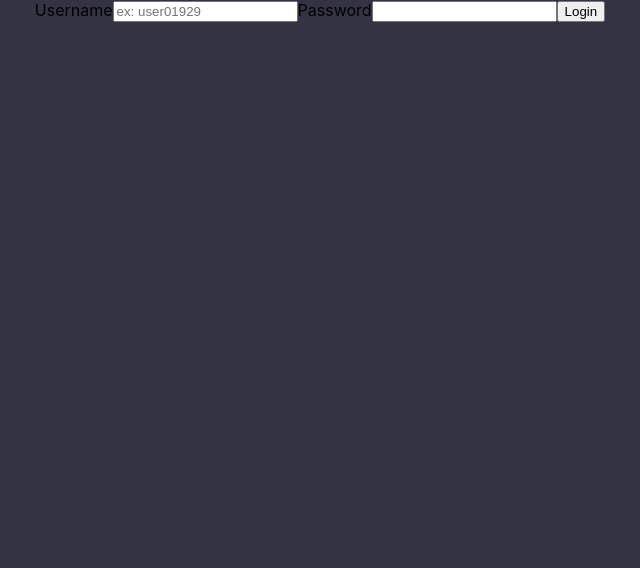
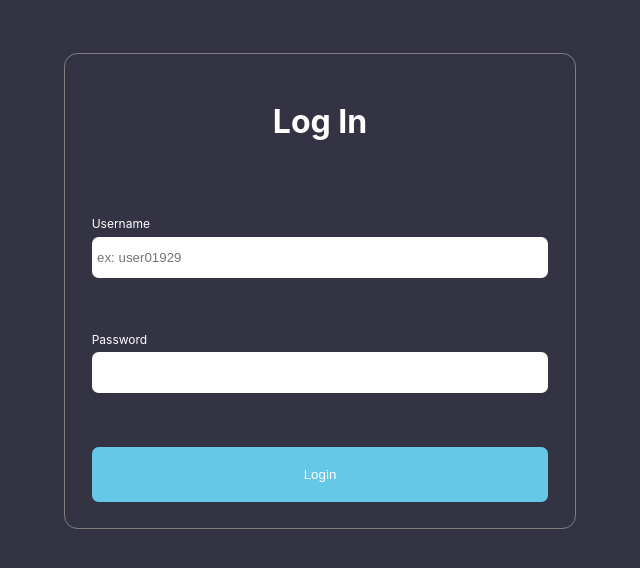
Before and after one commit to Zeke-D/IS4800_Phishing, a React (Create React App) app: page / in a window 1280 px wide. Shown: the top 568 px of the page, without its empty margins (320-960 px from the left). Built offline with nearby package versions, Linux system fonts and the light colour scheme.

Commit message:
Adding login styles

```diff
--- a/src/App.js
+++ b/src/App.js
@@ -13,7 +13,7 @@ function Article(props) {
 
   return (
     <article onClick={() => {if (!props.fullscreen) { window.location = link;} return null}}>
-      { props.fullscreen && <button onClick={() => nav(`/${version}/`, {replace: true, state: false}) }>Back to Home</button>}
+      { props.fullscreen && <button onClick={() => nav(`/${version}/`) }>Back to Home</button>}
       <div className='profpic'></div>
       <span>Posted by {article.user}</span>
       <p>{article.body}</p>
@@ -27,8 +27,39 @@ function Login(props) {
 
   let nav = useNavigate()
   let [success, setSucc] = useState(true);
-  let [user, setUser] = useState("");
   let [pass, setPass] = useState("");
+
+  let style = {
+    label: {
+      display: "block",
+      fontSize: ".75rem",
+      marginBottom: "4pt"
+    },
+    inputBlock: {
+      width: "100%",
+    },
+    input: {
+      width: "100%",
+      padding: "10pt 4pt",
+      borderRadius: "5pt",
+      border: 'none',
+    },
+    main: {
+      color: "white",
+      padding: "20pt",
+      border: "1px solid gray",
+      borderRadius: "10pt"
+    },
+    button: {
+      width: "100%",
+      padding: "15pt",
+      backgroundColor: "rgb(100, 200, 230)",
+      border: "none",
+      color: "white",
+      cursor: "pointer",
+      borderRadius: "5pt",
+    }
+  }
 
   let pwLookup = {
     "abc123": "v1",
@@ -38,13 +69,17 @@ function Login(props) {
   }
 
   return (
-    <div>
-    { !success && <h1>Please check login info.</h1>}
-    <label htmlFor="user">Username</label>
-    <input name="user" onChange={e => setUser(e.target.value)} type="text" placeholder="ex: user01929"/>
-    <label htmlFor="pass">Password</label>
-    <input name="pass" onChange={e => setPass(e.target.value)} type="password"/>
-    <button type="submit" onClick={_ => {
+    <main style={style.main}>
+    <h1>{ success ? "Log In" : "Please check login info."}</h1>
+    <div style={style.inputBlock}>
+    <label style={style.label} htmlFor="user">Username</label>
+    <input style={style.input} name="user" onChange={e => props.setUser(e.target.value)} type="text" placeholder="ex: user01929"/>
+    </div>
+    <div style={style.inputBlock}>
+    <label style={style.label} htmlFor="pass">Password</label>
+    <input style={style.input} name="pass" onChange={e => setPass(e.target.value)} type="password"/>
+    </div>
+    <button type="submit" style={style.button} onClick={_ => {
       let path = pwLookup[pass]
 
       if (!path) {
@@ -55,7 +90,7 @@ function Login(props) {
       nav(`/${path}`)
 
     }}>Login</button>
-  </div>
+  </main>
   )
 }
 
@@ -80,15 +115,16 @@ for (let ind in articles) {
 
 let Feed = props => (
     <div>
-      <h1>{props.version}</h1>
       <link rel="stylesheet" href='style.css'></link>
       <main>
+        <h1>Welcome, {props.user}</h1>
         { props.articles.map(article => <Article key={article.id} article={article}/>) }
       </main>
     </div>
 )
 
 function App() {
+  let [user, setUser] = useState("")
   return (
     <BrowserRouter>
       <Routes>
```
